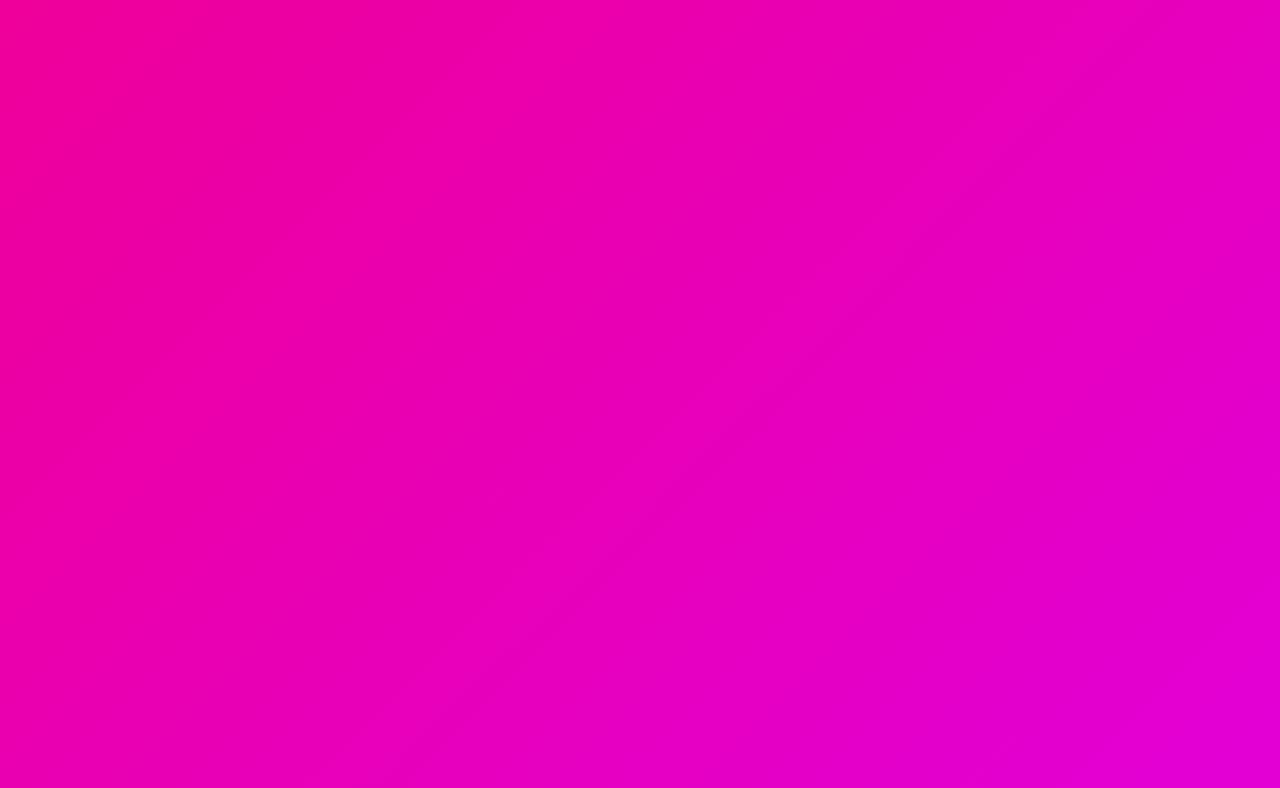
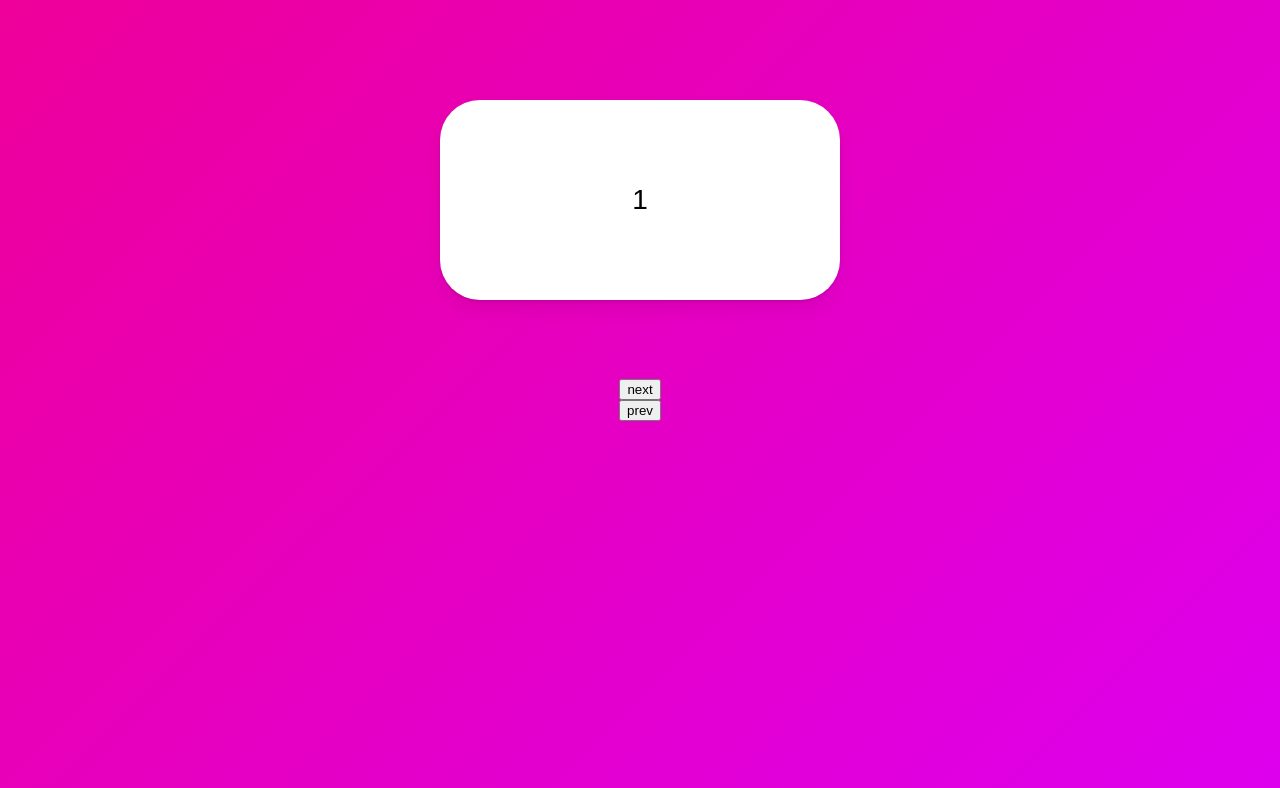
Before and after one commit to k-oyun/React-Js-master, a React (Create React App) app in the folder myapp/: page / in a window 1280 px wide. Shown: the top 788 px of the page. Built offline with nearby package versions, Linux system fonts and the light colour scheme.

Commit message:
Slider part One

```diff
--- a/myapp/src/App.tsx
+++ b/myapp/src/App.tsx
@@ -3,13 +3,13 @@
 import { useState } from "react";
 
 const Wrapper = styled(motion.div)`
-  height: 200vh;
+  height: 100vh;
   width: 100vw;
   display: flex;
   justify-content: center;
   align-items: center;
+  flex-direction: column;
 `;
-
 const Box = styled(motion.div)`
   width: 400px;
   height: 200px;
@@ -17,43 +17,63 @@
   border-radius: 40px;
   position: absolute;
   top: 100px;
+  display: flex;
+  justify-content: center;
+  align-items: center;
+  font-size: 28px;
   box-shadow: 0 2px 3px rgba(0, 0, 0, 0.1), 0 10px 20px rgba(0, 0, 0, 0.06);
 `;
 
 const boxVariants = {
-  initial: {
+  invisible: {
+    x: 500,
     opacity: 0,
     scale: 0,
   },
   visible: {
+    x: 0,
     opacity: 1,
     scale: 1,
-    rotateZ: 360,
+    transition: {
+      duration: 1,
+    },
   },
-  leaving: {
+  exit: {
+    x: -500,
     opacity: 0,
     scale: 0,
-    y: 20,
+    transition: {
+      duration: 1,
+    },
   },
 };
 
 function App() {
-  const [showing, setShowing] = useState(false);
-  const toggleShowing = () => setShowing((prev) => !prev);
+  const [visible, setVisible] = useState(1);
+  //i가 10이면 10을 리턴
+  //그렇지 않으면 1을 합한 값을 출력
+  const nextPlease = () => setVisible((prev) => (prev === 10 ? 10 : prev + 1));
+  const prevPlease = () => setVisible((prev) => (prev === 1 ? 1 : prev - 1));
   return (
     <Wrapper>
-      <button onClick={toggleShowing}>Click</button>
-      {/**/}
       <AnimatePresence>
-        {showing ? (
-          <Box
-            variants={boxVariants}
-            initial="initial"
-            animate="visible"
-            exit="leaving"
-          />
-        ) : null}
+        {/* map에서 하나씩 매핑함 */}
+        {[1, 2, 3, 4, 5, 6, 7, 8, 9, 10].map((i) =>
+          i === visible ? (
+            <Box
+              variants={boxVariants}
+              initial="invisible"
+              animate="visible"
+              exit="exit"
+              key={i}
+            >
+              {i}
+            </Box>
+          ) : null
+        )}
       </AnimatePresence>
+      <button onClick={nextPlease}>next</button>
+      <button onClick={prevPlease}>prev</button>
     </Wrapper>
   );
 }
```
